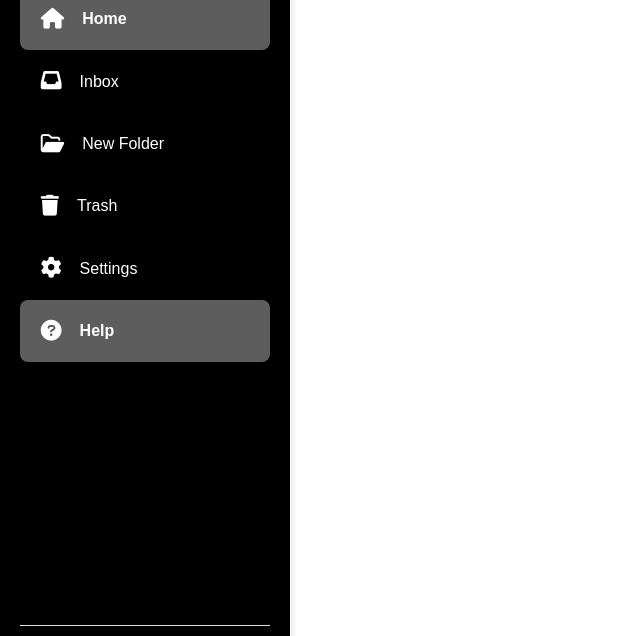
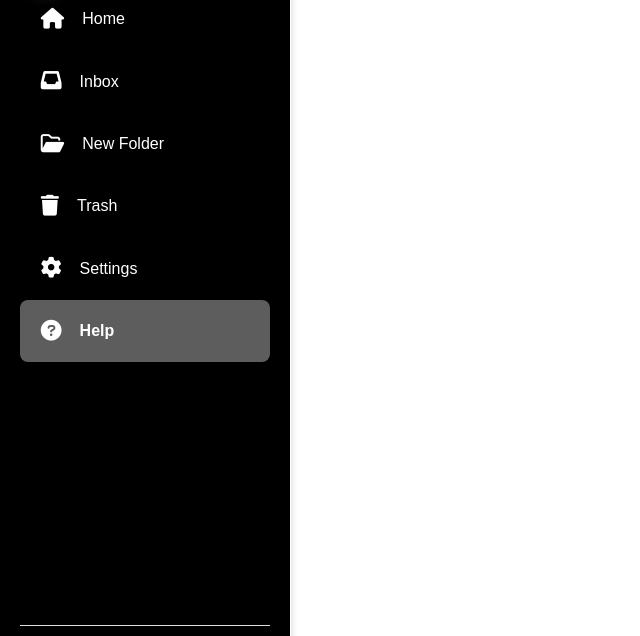
Before and after one commit to Sokleap-Seng/project-Note-Taker-G5, a plain HTML site: page page/help.html in a window 1280 px wide. Shown: the part 86-722 px from the top of the page, without its empty margins (0-640 px from the left). Drawn offline with Linux system fonts and the light colour scheme.

Commit message:
added update page-help again

```diff
--- a/page/help.html
+++ b/page/help.html
@@ -18,7 +18,7 @@
             <a class="Name-note" href="#">Note Taker</a>
         </div>
         <nav>
-            <a href="/page/note.html" class="active"><i class="fas fa-home"></i> Home</a>
+            <a href="/page/note.html" ><i class="fas fa-home"></i> Home</a>
             <a href="/page/inbox.html"><i class="fas fa-inbox"></i>Inbox</a>
             <a href="#" onclick="createNewFolder()"><i class="fa-regular fa-folder-open"></i> New Folder</a>
             <a href="#" onclick="renderTrash()"><i class="fa-solid fa-trash"></i> Trash</a>
```
